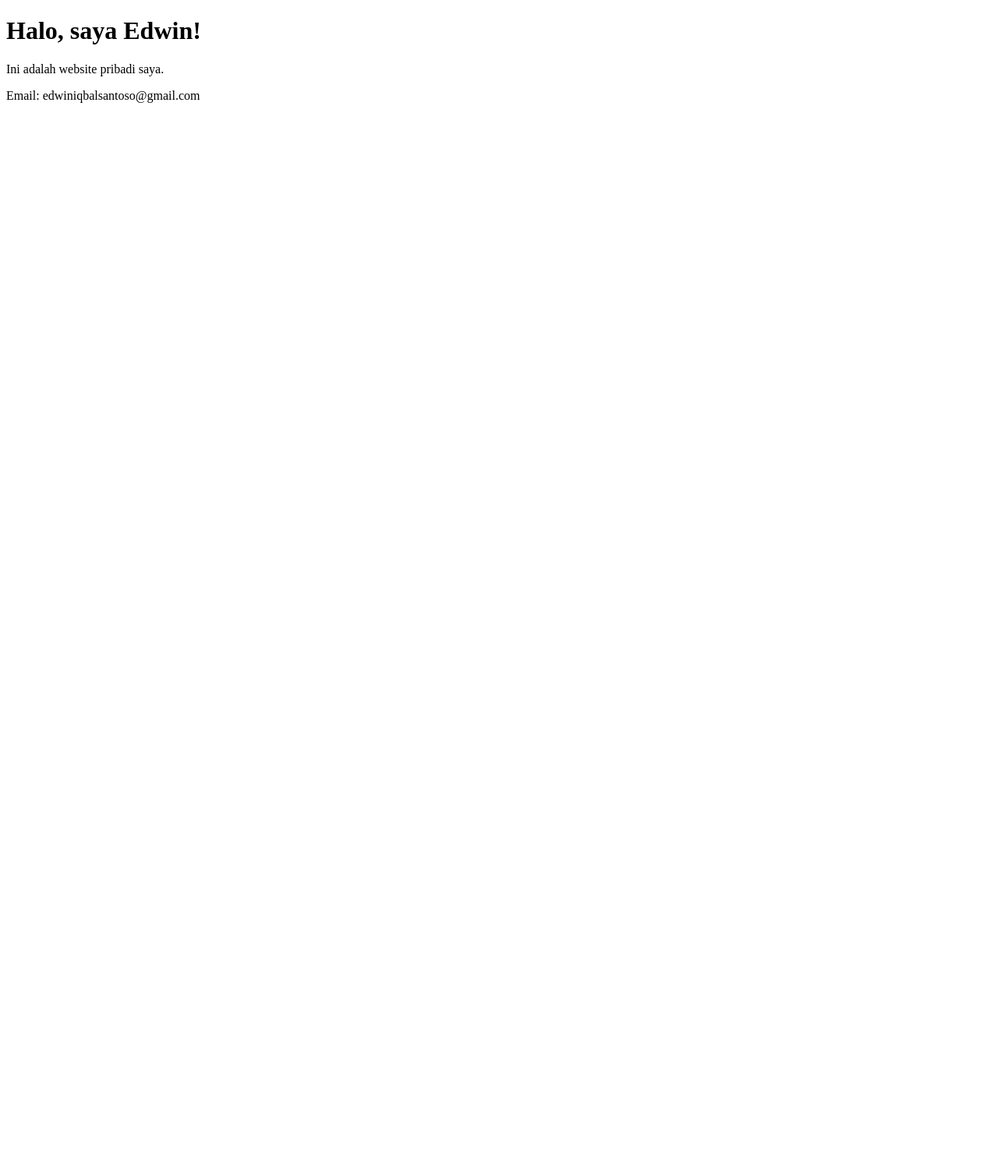
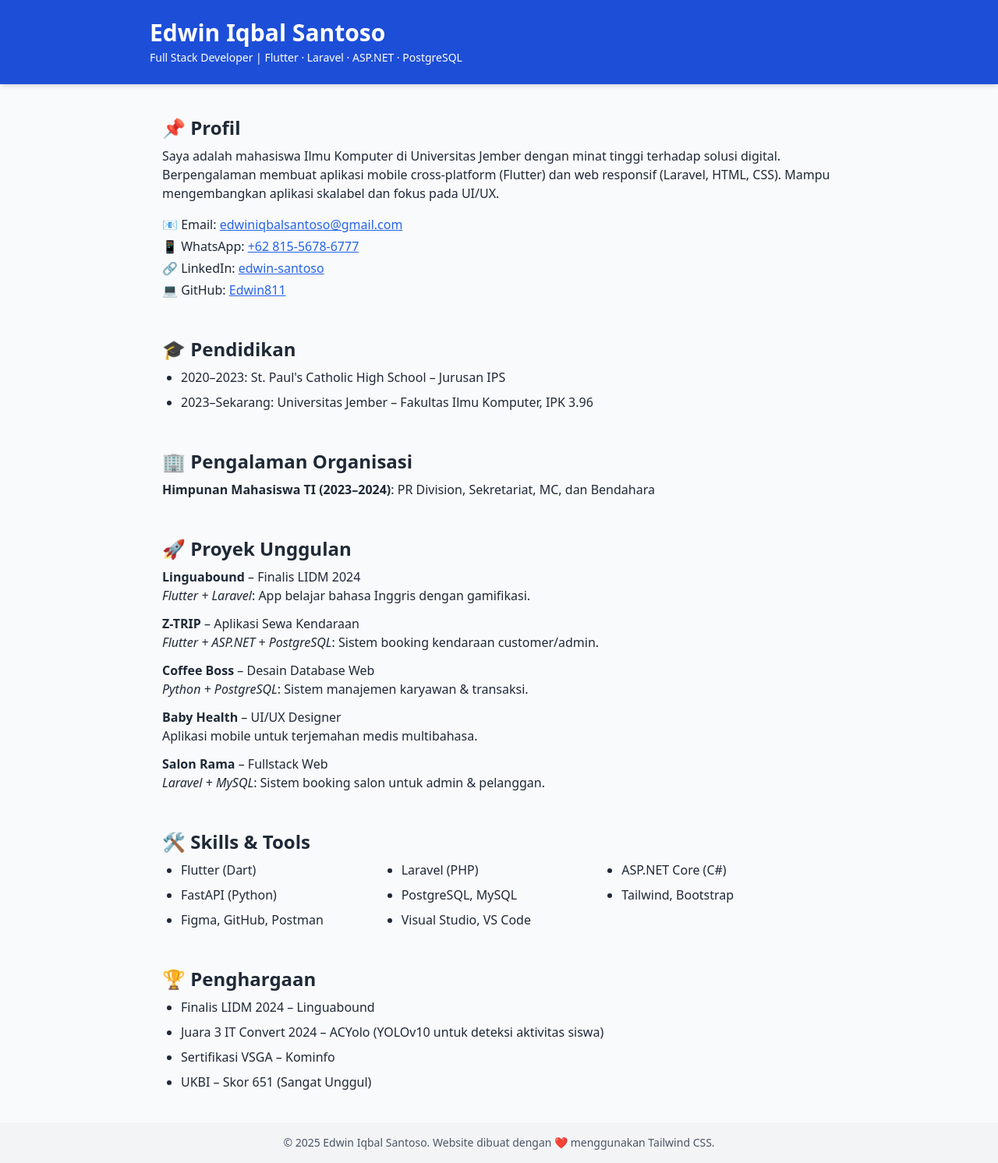
Before and after one commit to Edwin811/Edwin811.github.io, a plain HTML site: page index.html in a window 1280 px wide. Shown: the whole page at 78% size. Before the commit the page ends 800 px from the top, so only its background shows below. Drawn offline with nearby package versions, Linux system fonts and the light colour scheme.

Commit message:
Update index.html

```diff
--- a/index.html
+++ b/index.html
@@ -1,14 +1,88 @@
-<!-- index.html -->
 <!DOCTYPE html>
 <html lang="id">
 <head>
-  <meta charset="UTF-8">
-  <meta name="viewport" content="width=device-width, initial-scale=1.0">
-  <title>Website Pribadi Edwin</title>
+  <meta charset="UTF-8" />
+  <meta name="viewport" content="width=device-width, initial-scale=1.0" />
+  <title>Edwin Iqbal Santoso</title>
+  <script src="https://cdn.tailwindcss.com"></script>
 </head>
-<body>
-  <h1>Halo, saya Edwin!</h1>
-  <p>Ini adalah website pribadi saya.</p>
-  <p>Email: edwiniqbalsantoso@gmail.com</p>
+<body class="bg-gray-50 text-gray-800 font-sans">
+  <header class="bg-blue-700 text-white p-6 shadow-md">
+    <div class="max-w-4xl mx-auto">
+      <h1 class="text-3xl font-bold">Edwin Iqbal Santoso</h1>
+      <p class="text-sm mt-1">Full Stack Developer | Flutter · Laravel · ASP.NET · PostgreSQL</p>
+    </div>
+  </header>
+
+  <main class="max-w-4xl mx-auto py-10 px-4 space-y-12">
+    <!-- Profile -->
+    <section>
+      <h2 class="text-2xl font-semibold mb-2">📌 Profil</h2>
+      <p>Saya adalah mahasiswa Ilmu Komputer di Universitas Jember dengan minat tinggi terhadap solusi digital. Berpengalaman membuat aplikasi mobile cross-platform (Flutter) dan web responsif (Laravel, HTML, CSS). Mampu mengembangkan aplikasi skalabel dan fokus pada UI/UX.</p>
+      <ul class="mt-4 space-y-1">
+        <li>📧 Email: <a class="text-blue-600 underline" href="mailto:edwiniqbalsantoso@gmail.com">edwiniqbalsantoso@gmail.com</a></li>
+        <li>📱 WhatsApp: <a class="text-blue-600 underline" href="https://wa.me/6281556786777">+62 815-5678-6777</a></li>
+        <li>🔗 LinkedIn: <a class="text-blue-600 underline" href="https://www.linkedin.com/in/edwin-santoso/">edwin-santoso</a></li>
+        <li>💻 GitHub: <a class="text-blue-600 underline" href="https://github.com/Edwin811">Edwin811</a></li>
+      </ul>
+    </section>
+
+    <!-- Pendidikan -->
+    <section>
+      <h2 class="text-2xl font-semibold mb-2">🎓 Pendidikan</h2>
+      <ul class="list-disc ml-6 space-y-2">
+        <li>2020–2023: St. Paul's Catholic High School – Jurusan IPS</li>
+        <li>2023–Sekarang: Universitas Jember – Fakultas Ilmu Komputer, IPK 3.96</li>
+      </ul>
+    </section>
+
+    <!-- Pengalaman Organisasi -->
+    <section>
+      <h2 class="text-2xl font-semibold mb-2">🏢 Pengalaman Organisasi</h2>
+      <p><strong>Himpunan Mahasiswa TI (2023–2024)</strong>: PR Division, Sekretariat, MC, dan Bendahara</p>
+    </section>
+
+    <!-- Proyek -->
+    <section>
+      <h2 class="text-2xl font-semibold mb-2">🚀 Proyek Unggulan</h2>
+      <ul class="space-y-3">
+        <li><strong>Linguabound</strong> – Finalis LIDM 2024<br><em>Flutter + Laravel</em>: App belajar bahasa Inggris dengan gamifikasi.</li>
+        <li><strong>Z-TRIP</strong> – Aplikasi Sewa Kendaraan<br><em>Flutter + ASP.NET + PostgreSQL</em>: Sistem booking kendaraan customer/admin.</li>
+        <li><strong>Coffee Boss</strong> – Desain Database Web<br><em>Python + PostgreSQL</em>: Sistem manajemen karyawan & transaksi.</li>
+        <li><strong>Baby Health</strong> – UI/UX Designer<br>Aplikasi mobile untuk terjemahan medis multibahasa.</li>
+        <li><strong>Salon Rama</strong> – Fullstack Web<br><em>Laravel + MySQL</em>: Sistem booking salon untuk admin & pelanggan.</li>
+      </ul>
+    </section>
+
+    <!-- Skills -->
+    <section>
+      <h2 class="text-2xl font-semibold mb-2">🛠 Skills & Tools</h2>
+      <ul class="grid grid-cols-2 md:grid-cols-3 gap-2 list-disc ml-6">
+        <li>Flutter (Dart)</li>
+        <li>Laravel (PHP)</li>
+        <li>ASP.NET Core (C#)</li>
+        <li>FastAPI (Python)</li>
+        <li>PostgreSQL, MySQL</li>
+        <li>Tailwind, Bootstrap</li>
+        <li>Figma, GitHub, Postman</li>
+        <li>Visual Studio, VS Code</li>
+      </ul>
+    </section>
+
+    <!-- Penghargaan -->
+    <section>
+      <h2 class="text-2xl font-semibold mb-2">🏆 Penghargaan</h2>
+      <ul class="list-disc ml-6 space-y-2">
+        <li>Finalis LIDM 2024 – Linguabound</li>
+        <li>Juara 3 IT Convert 2024 – ACYolo (YOLOv10 untuk deteksi aktivitas siswa)</li>
+        <li>Sertifikasi VSGA – Kominfo</li>
+        <li>UKBI – Skor 651 (Sangat Unggul)</li>
+      </ul>
+    </section>
+  </main>
+
+  <footer class="bg-gray-100 py-4 text-center text-sm text-gray-600">
+    &copy; 2025 Edwin Iqbal Santoso. Website dibuat dengan ❤️ menggunakan Tailwind CSS.
+  </footer>
 </body>
 </html>
```
